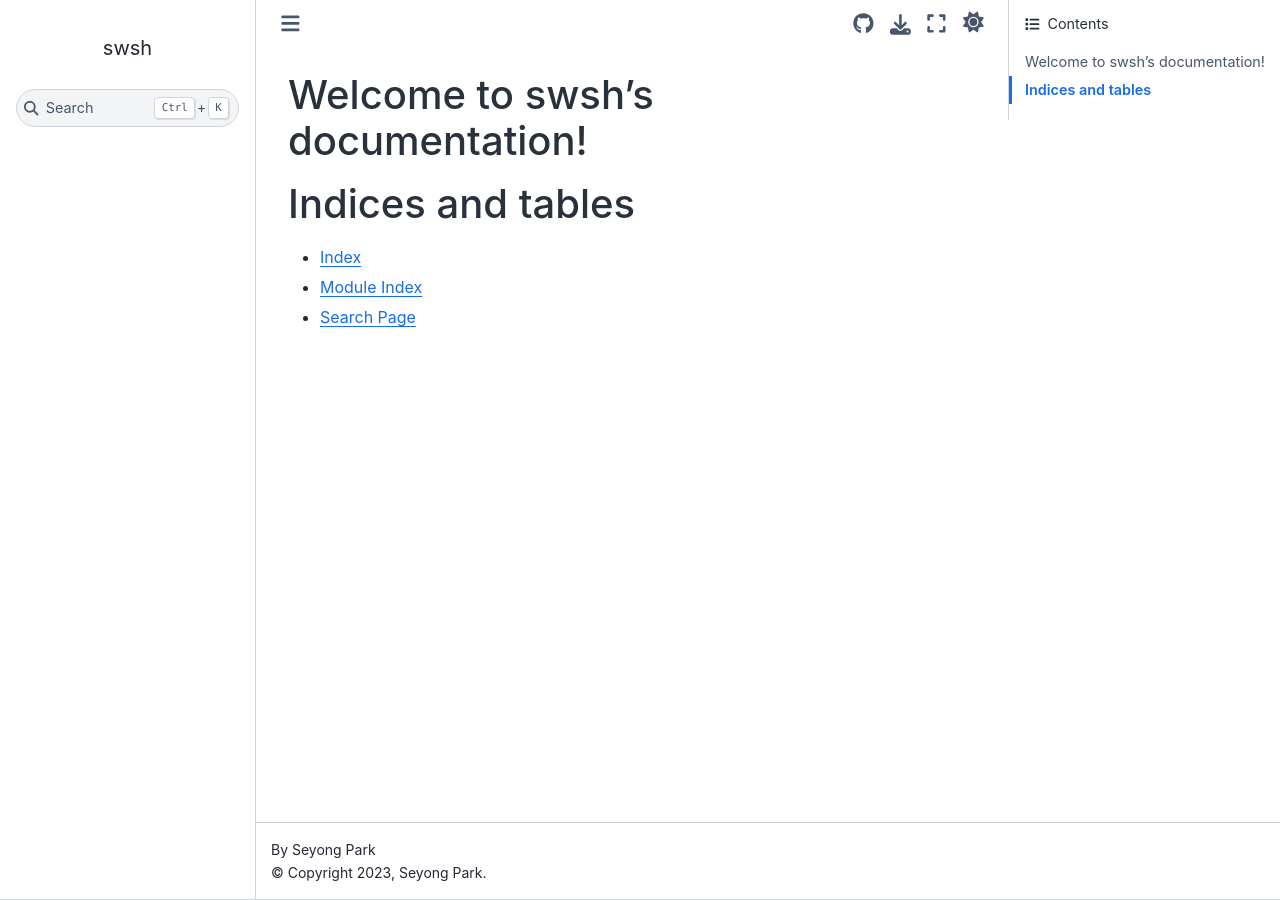
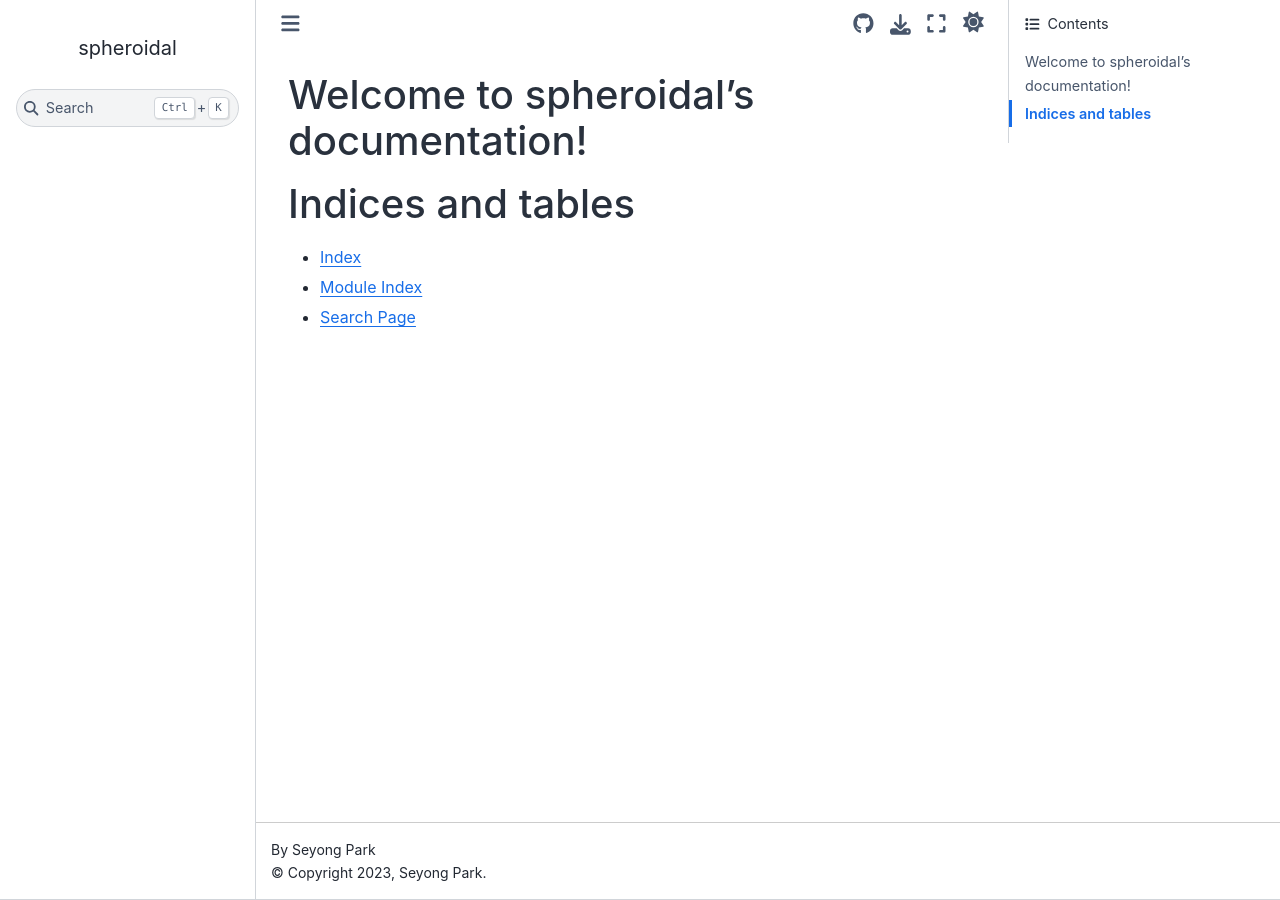
Before and after one commit to syp2001/spheroidal, a Sphinx documentation site: the page built from docs/source/index.rst, in a window 1280 px wide. Built offline with Sphinx 7.4.7 and the Sphinx Book theme 1.1.4, drawn with Linux system fonts in a browser that asks for light colours.

Commit message:
renamed project

```diff
--- a/docs/source/conf.py
+++ b/docs/source/conf.py
@@ -17,7 +17,7 @@ sys.path.insert(0, os.path.abspath('../..'))
 
 # -- Project information -----------------------------------------------------
 
-project = 'swsh'
+project = 'spheroidal'
 copyright = '2023, Seyong Park'
 author = 'Seyong Park'
 
@@ -58,11 +58,11 @@ exclude_patterns = []
 html_theme = 'sphinx_book_theme'
 
 html_theme_options = {
-    "repository_url": "https://github.com/syp2001/swsh",
+    "repository_url": "https://github.com/syp2001/spheroidal",
     "use_repository_button": True,
     "navbar_end": ["navbar-icon-links"],
 }
-html_title = "swsh"
+html_title = "spheroidal"
 html_context = {
     "default_mode": "light"
 }
--- a/docs/source/index.rst
+++ b/docs/source/index.rst
@@ -1,9 +1,9 @@
-.. swsh documentation master file, created by
+.. spheroidal documentation master file, created by
    sphinx-quickstart on Tue Nov  7 14:34:41 2023.
    You can adapt this file completely to your liking, but it should at least
    contain the root `toctree` directive.
 
-Welcome to swsh's documentation!
+Welcome to spheroidal's documentation!
 ================================
 
 .. toctree::
--- a/setup.py
+++ b/setup.py
@@ -2,11 +2,11 @@ from setuptools import setup
 import setuptools
 
 setup(
-    name="swsh",
+    name="spheroidal",
     version="0.0.1",
     author="Seyong Park",
     description="Library for computing spin-weighted spheroidal harmonics",
-    url="https://github.com/syp2001/swsh",
+    url="https://github.com/syp2001/spheroidal",
     packages=setuptools.find_packages(exclude=["tests"]),
     classifiers=(
         "Programming Language :: Python :: 3",
```
Also changed, not shown: README.md (+1 -1 lines), spheroidal/__init__.py (added), 2 other files.
